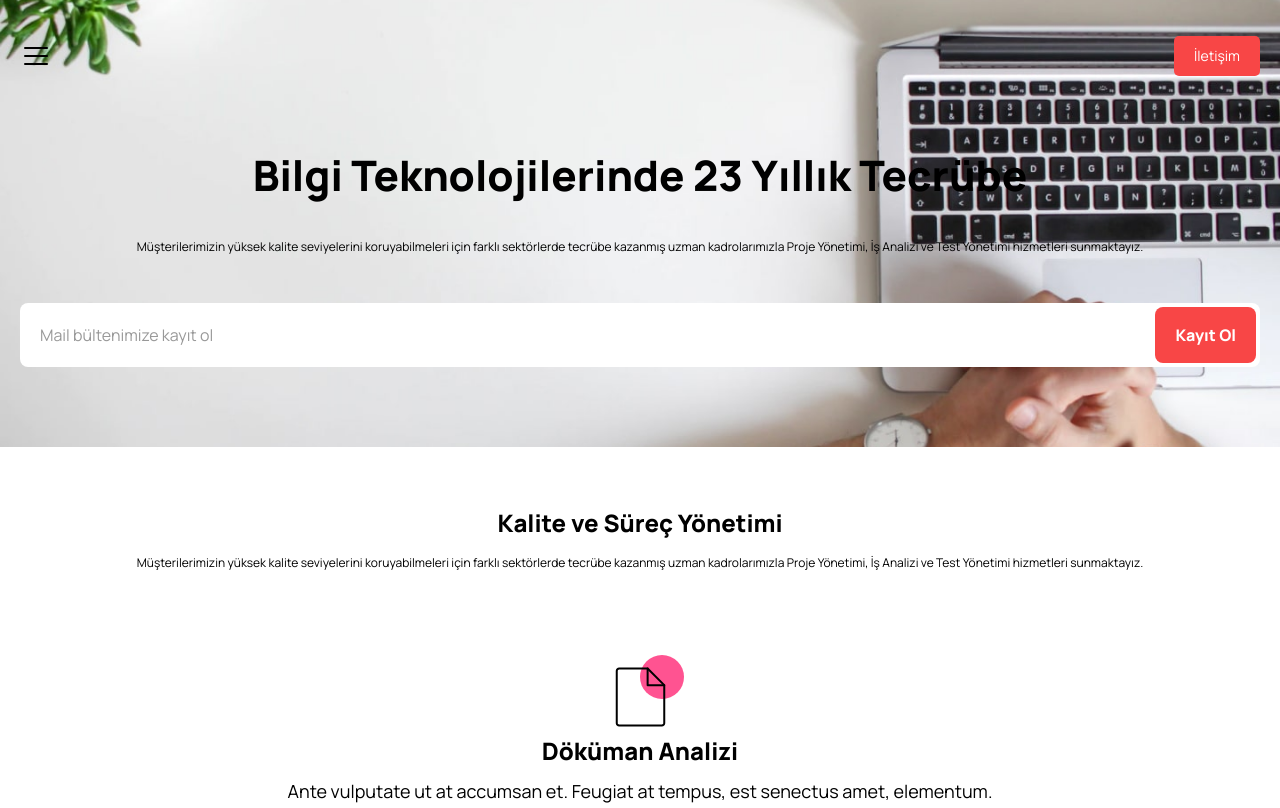
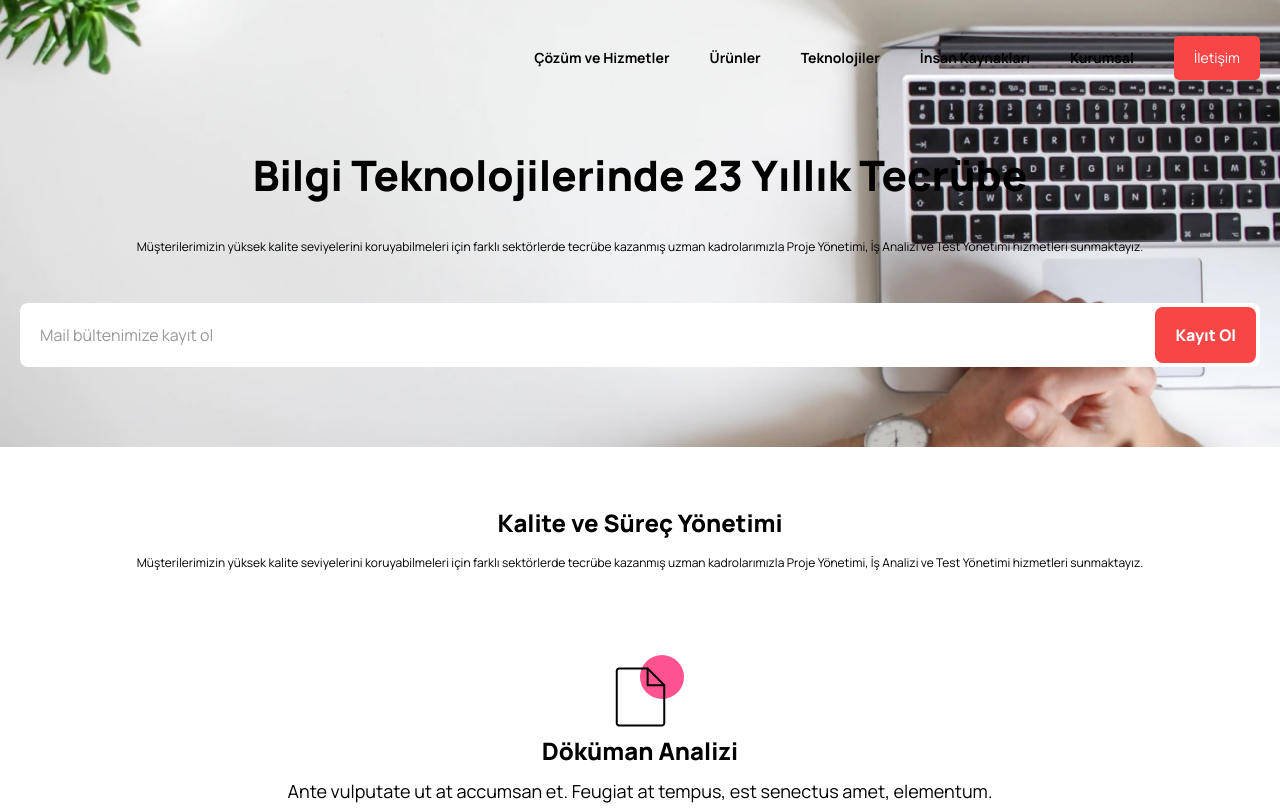
Before and after one commit to MaksymYatsun/it-landing-page, a website: page src/index.html in a window 1280 px wide. Shown: the top 808 px of the page. Drawn offline with nearby package versions, Linux system fonts and the light colour scheme; files that its build step writes are made by us from their sources; files whose address does not match are found by name.

Commit message:
lg layout added

```diff
--- a/src/index.html
+++ b/src/index.html
@@ -12,16 +12,16 @@
 <body class="font-body">
     <header class="absolute top-0 w-full">
         <div class="container px-5 py-9 mx-auto flex justify-between">
-            <nav class="hidden">
-                <ul>
-                    <li>Çözüm ve Hizmetler</li>
-                    <li>Ürünler</li>
-                    <li>Teknolojiler</li>
-                    <li>İnsan Kaynakları</li>
-                    <li>Kurumsal</li>
+            <nav class="hidden lg:flex lg:ml-auto">
+                <ul class="font-bold text-sm lg:flex lg:flex-row">
+                    <li class="py-3 mr-10">Çözüm ve Hizmetler</li>
+                    <li class="py-3 mr-10">Ürünler</li>
+                    <li class="py-3 mr-10">Teknolojiler</li>
+                    <li class="py-3 mr-10">İnsan Kaynakları</li>
+                    <li class="py-3 mr-10">Kurumsal</li>
                 </ul>
             </nav>
-            <button>
+            <button class="lg:hidden max-h-11">
                 <svg xmlns="http://www.w3.org/2000/svg" width="32" height="32" viewBox="0 0 32 32" fill="none">
                     <path d="M5 16H27" stroke="black" stroke-width="2" stroke-linecap="round" stroke-linejoin="round">
                     </path>
```
